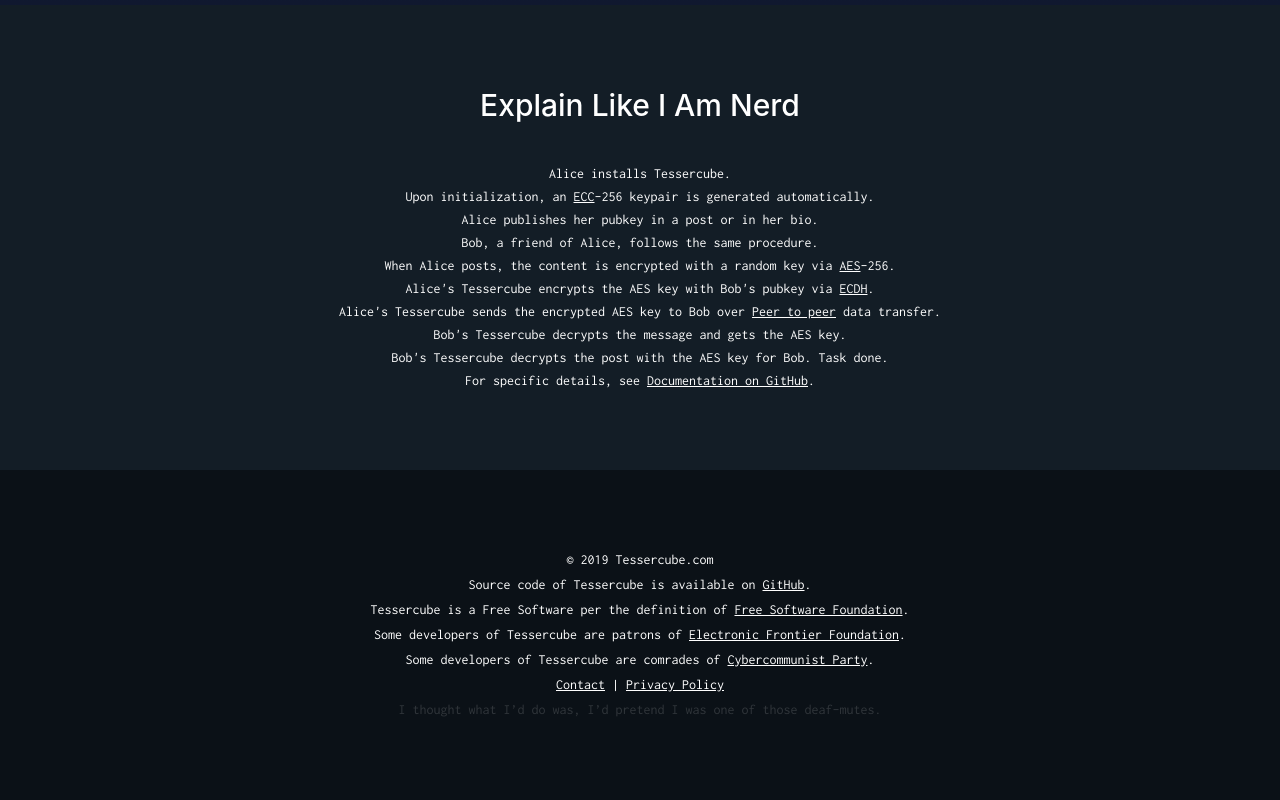
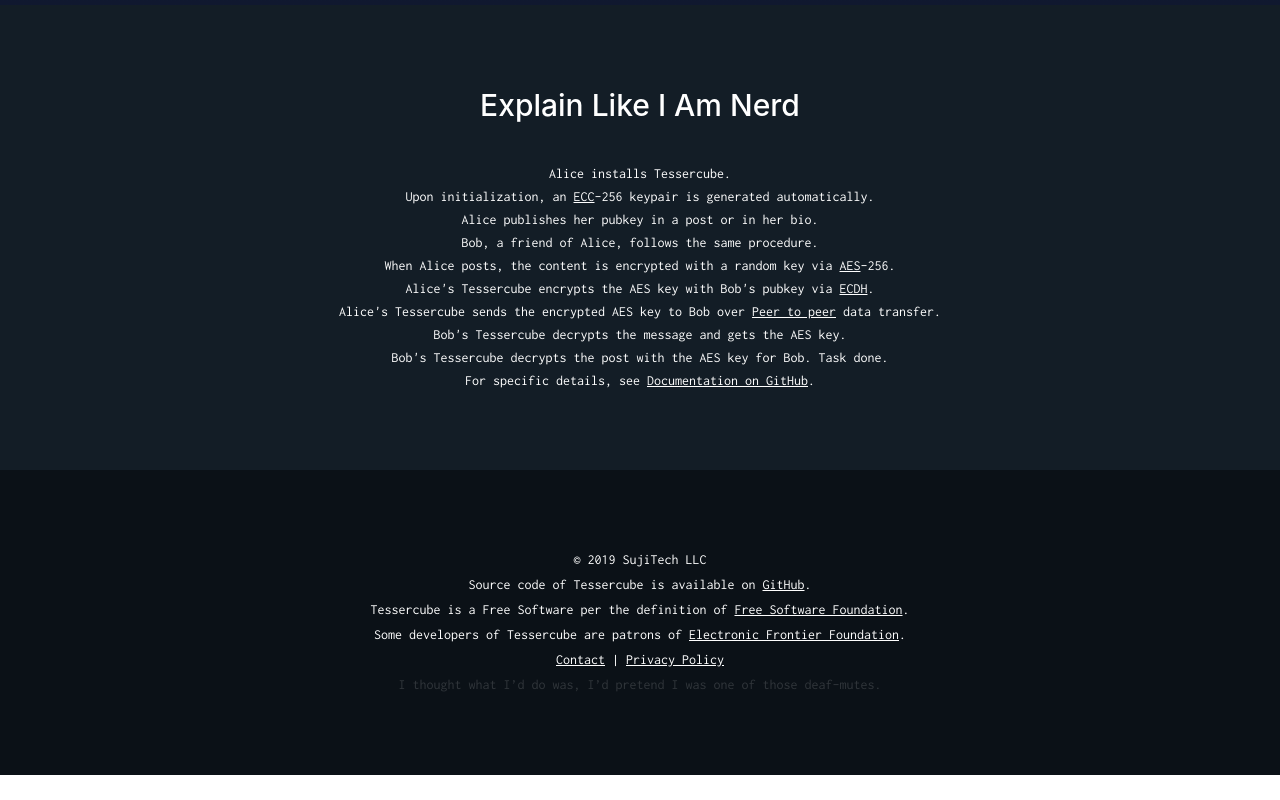
Before and after one commit to DimensionDev/TesserPG-Website, a plain HTML site: page index.html in a window 1280 px wide. Shown: the part 3830-4630 px from the top of the page. After the commit the page ends 4605 px from the top, so only its background shows below. Drawn offline with Linux system fonts and the light colour scheme.

Commit message:
Regular update: 2019-3-29 12:13:47 UTC

```diff
--- a/index.html
+++ b/index.html
@@ -411,11 +411,11 @@
 		<div class="container text-left text-lg-center">
 			<div class="row">
 				<div class="col-12 col-sm-12 col-md-12 col-lg-10 col-xl-10 offset-lg-1 offset-xl-1">
-					<p class="code aside">© 2019 Tessercube.com</p>
+					<p class="code aside">© 2019 SujiTech LLC</p>
 					<p class="code aside">Source code of Tessercube is available on <a class="color-inherit color-hover-teal" target="_blank" href="https://github.com/ccphq/maskbook">GitHub</a>.</p>
 					<p class="code aside">Tessercube is a Free Software per the definition of <a class="color-inherit color-hover-teal" target="_blank" href="https://fsf.org/">Free Software Foundation</a>.</p>
 					<p class="code aside">Some developers of Tessercube are patrons of <a class="color-inherit color-hover-teal" target="_blank" href="https://eff.org/">Electronic Frontier Foundation</a>.</p>
-					<p class="code aside">Some developers of Tessercube are comrades of <a class="color-inherit color-hover-teal" target="_blank" href="javascript:void(0)" id="js-ClickToSwitchTheme">Cybercommunist Party</a>.</p>
+					<!-- <p class="code aside">Some developers of Tessercube are comrades of <a class="color-inherit color-hover-teal" target="_blank" href="javascript:void(0)" id="js-ClickToSwitchTheme">Cybercommunist Party</a>.</p> -->
 					<p class="code aside">
 						<a class="color-inherit color-hover-teal" target="_blank" href="mailto:info@tessercube.com">Contact</a>
 						|
```
